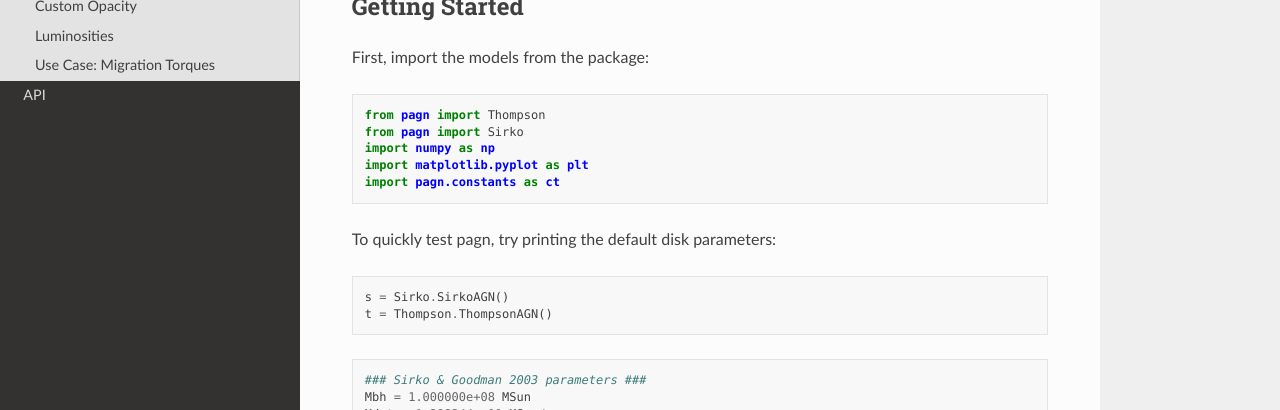
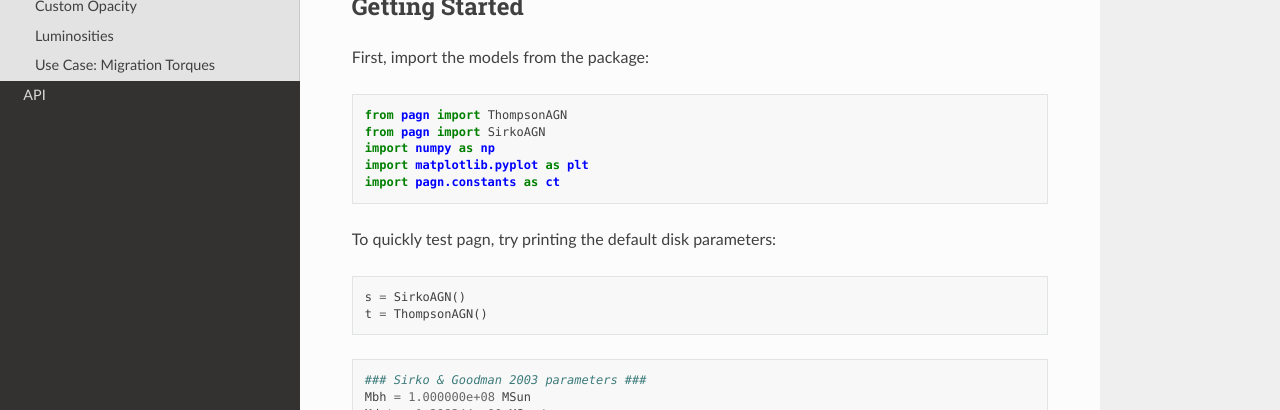
Before and after one commit to DariaGangardt/pAGN, a Sphinx documentation site: the page built from docs/examples.rst, in a window 1280 px wide and 900 px high. Shown: the part 266-676 px from the top of the window. Built offline with Sphinx 7.4.7 and the Read the Docs theme 2.0.0, drawn with Linux system fonts in a browser that asks for light colours; cross-references to code outside the pages are shown as plain code; some of the changed text lies outside the part shown.

Commit message:
Updating examples

```diff
--- a/docs/examples.rst
+++ b/docs/examples.rst
@@ -15,8 +15,8 @@ First, import the models from the package:
 
 .. code:: ipython3
 
-    from pagn import Thompson
-    from pagn import Sirko
+    from pagn import ThompsonAGN
+    from pagn import SirkoAGN
     import numpy as np
     import matplotlib.pyplot as plt
     import pagn.constants as ct
@@ -26,8 +26,8 @@ To quickly test pagn, try printing the default disk parameters:
 
 .. code:: ipython3
 
-    s = Sirko.SirkoAGN()
-    t = Thompson.ThompsonAGN()
+    s = SirkoAGN()
+    t = ThompsonAGN()
 
 
 .. parsed-literal::
@@ -106,14 +106,14 @@ what the outputs of the scalings are.
 .. code:: ipython3
 
     %%capture
-    sk = Sirko.SirkoAGN(Mbh=Mbh, le=le, Mdot=Mdot, alpha=alpha, X=X,
+    sk = SirkoAGN(Mbh=Mbh, le=le, Mdot=Mdot, alpha=alpha, X=X,
                         b=b, opacity = Opacity)
     sk.solve_disk(N=1e4) ; #10^4 tends to be a sufficient resolution for most Mbh values
 
 .. code:: ipython3
 
     %%capture
-    tho = Thompson.ThompsonAGN(Mbh = mbh, sigma = sigma, epsilon = epsilon, m = m, xi = xi,
+    tho = ThompsonAGN(Mbh = mbh, sigma = sigma, epsilon = epsilon, m = m, xi = xi,
                           Mdot_out= Mdot_out, Rout = Rout, Rin = Rin, opacity =opacity)
     tho.solve_disk(N=1e4) ;
 
@@ -249,11 +249,11 @@ models.
 
     %%capture
     #the Sirko & Goodman model with this custom opacity
-    sk_co = Sirko.SirkoAGN(opacity = opacity)
+    sk_co = SirkoAGN(opacity = opacity)
     sk_co.solve_disk() ;
 
     #the Thompson et al. model with this custom opacity
-    tho_co = Thompson.ThompsonAGN(opacity = opacity)
+    tho_co = ThompsonAGN(opacity = opacity)
     tho_co.solve_disk() ;
 
 .. code:: ipython3
@@ -657,16 +657,16 @@ experience while orbiting a central BH. We use the equations from
 
         #generate the disk values for both AGN disk models using pagn
         if dname == 'thompson':
-            objin = Thompson.ThompsonAGN(Mbh = Mbh*ct.MSun, Mdot_out=0.,) #Sirko.SirkoAGN(Mbh = Mbh, b=0)  #
+            objin = ThompsonAGN(Mbh = Mbh*ct.MSun, Mdot_out=0.,)
             rout = objin.Rs*(1e7)
             sigma = 200 * (Mbh / 1.3e8) ** (1 / 4.24)
             Mdot_out = 1.5e-2
-            obj = Thompson.ThompsonAGN(Mbh=Mbh*ct.MSun, Rout = rout, Mdot_out=Mdot_out*ct.MSun/ct.yr)  # Sirko.SirkoAGN(Mbh = Mbh, b=0)  #
+            obj = ThompsonAGN(Mbh=Mbh*ct.MSun, Rout = rout, Mdot_out=Mdot_out*ct.MSun/ct.yr)
             obj.solve_disk(N=1e4) ;
         else:
             le = 0.5
             alpha = 0.01
-            obj = Sirko.SirkoAGN(Mbh=Mbh*ct.MSun, le=le, alpha=alpha, b=0)
+            obj = SirkoAGN(Mbh=Mbh*ct.MSun, le=le, alpha=alpha, b=0)
             obj.solve_disk(N=1e4) ;
 
         Gamma_0 = gamma_0(q, obj.h / obj.R, 2 * obj.rho * obj.h, obj.R, obj.Omega)
```
